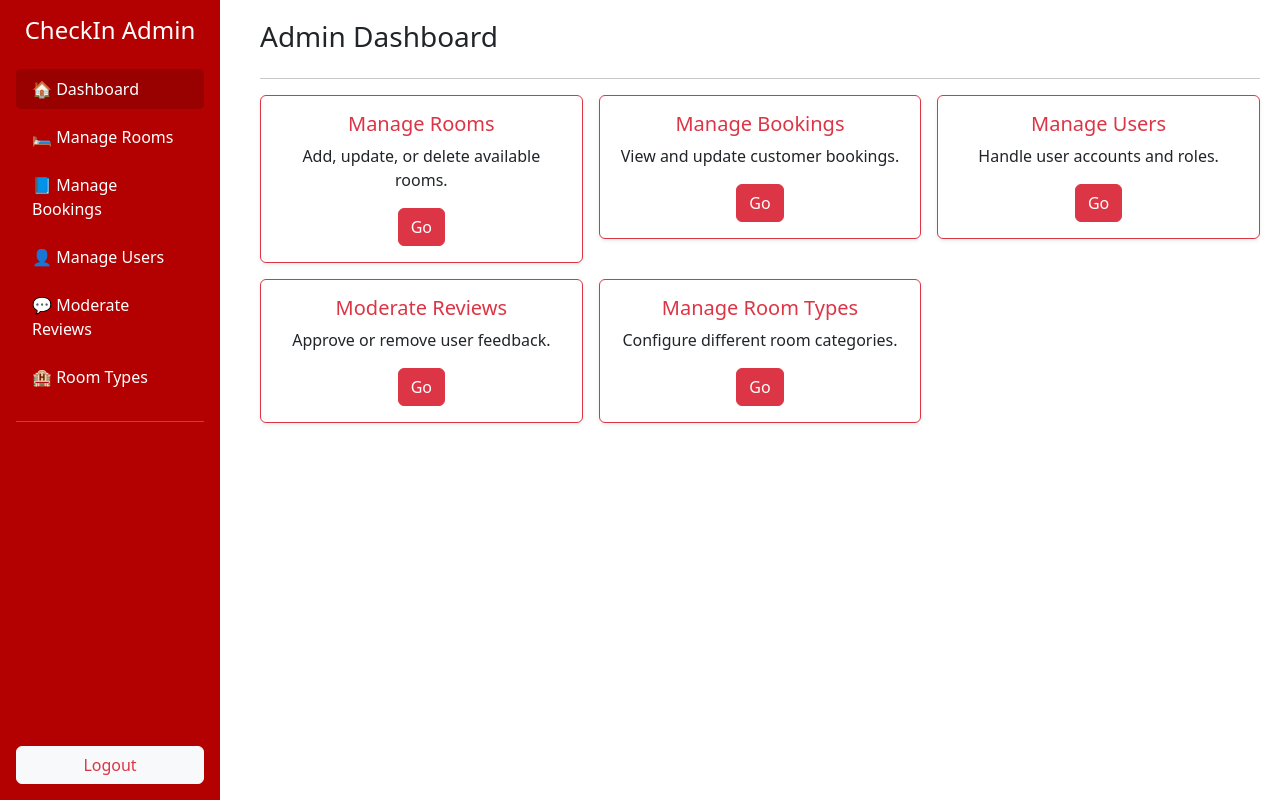
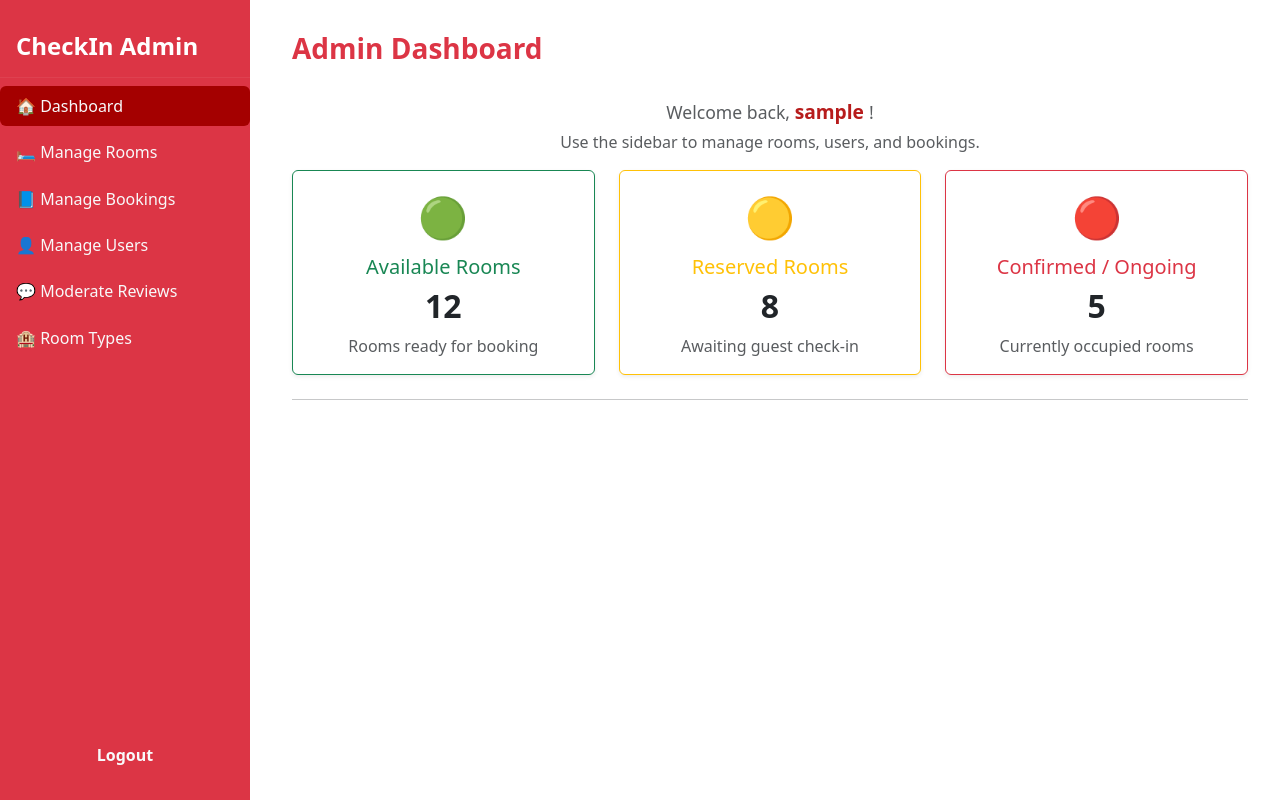
Before and after one commit to shitsoke/CheckIn, a PHP site: page /admin/index.php in a window 1280 px wide. Run offline with PHP 8.4, Linux system fonts and the light colour scheme; a user stored in the database is signed in.

Commit message:
MADE ADMIN SIDEBAR PERSISTENT ACROSS ALL ADMIN PAGES

```diff
--- /dev/null
+++ b/admin/admin_sidebar.php
@@ -0,0 +1,129 @@
+<?php
+if (session_status() === PHP_SESSION_NONE) session_start();
+if (!isset($_SESSION['user_id']) || $_SESSION['role'] !== 'admin') {
+  header("Location: ../login.php");
+  exit;
+}
+$current_page = basename($_SERVER['PHP_SELF']);
+?>
+<!-- Bootstrap CSS -->
+<link href="https://cdn.jsdelivr.net/npm/bootstrap@5.3.0/dist/css/bootstrap.min.css" rel="stylesheet">
+
+<style>
+  /* Base colors / spacing */
+  :root {
+    --admin-red: #8B0000;
+    --admin-red-dark: #a40000;
+  }
+
+  /* Offcanvas will be used for small screens.
+     On large screens we force it to look/behave like a fixed sidebar. */
+  .sidebar {
+    background-color: var(--admin-red);
+    color: #fff;
+  }
+
+  .sidebar .offcanvas-header {
+    border-bottom: 1px solid rgba(255,255,255,0.06);
+  }
+
+  .sidebar .nav-link {
+    color: #f8f9fa !important;
+    border-radius: 6px;
+    margin-bottom: 0.4rem;
+  }
+  .sidebar .nav-link.active,
+  .sidebar .nav-link:hover {
+    background-color: var(--admin-red-dark);
+  }
+
+  .logout-btn {
+    background-color: #fff;
+    color: var(--admin-red-dark);
+    font-weight: 600;
+    border: none;
+  }
+  .logout-btn:hover { background-color: #f8d7da; }
+
+  /* Content spacing for desktop: keep margin-left in your page CSS too */
+  .content {
+    padding: 1.5rem;
+  }
+
+  /* ---------- Desktop: make offcanvas behave like fixed sidebar ---------- */
+  @media (min-width: 992px) {
+    /* make the offcanvas appear as a regular & fixed sidebar */
+    .offcanvas-lg.sidebar {
+      visibility: visible !important;   /* ensure visible */
+      transform: none !important;       /* prevent sliding transform */
+      position: fixed !important;
+      top: 0;
+      left: 0;
+      width: 250px;
+      height: 100vh;
+      border-right: 0;
+      background-color: var(--admin-red);
+      padding-top: 1rem;
+    }
+
+    /* offcanvas body should be full height column */
+    .offcanvas-lg.sidebar .offcanvas-body {
+      display: flex;
+      flex-direction: column;
+      height: calc(100vh - 56px); /* account for header space */
+      padding-top: 0.5rem;
+    }
+
+    /* adjust content spacing on desktop */
+    .content {
+      margin-left: 260px;
+      padding: 2rem;
+    }
+
+    /* hide the mobile navbar toggle on large screens */
+    .navbar-admin-toggle { display: none; }
+  }
+
+  /* ---------- Mobile: keep a compact content spacing ---------- */
+  @media (max-width: 991.98px) {
+    .content { margin-left: 0; padding: 1rem; }
+  }
+</style>
+
+<!-- Mobile toggle (shows only on small screens) -->
+<nav class="navbar navbar-dark bg-danger d-lg-none">
+  <div class="container-fluid">
+    <button class="btn btn-light text-danger fw-semibold" type="button" data-bs-toggle="offcanvas" data-bs-target="#adminSidebar" aria-controls="adminSidebar">
+      ☰ Menu
+    </button>
+    <span class="navbar-text text-white fw-bold">CheckIn Admin</span>
+  </div>
+</nav>
+
+<!-- Offcanvas sidebar: will be fixed on lg+ due to CSS above -->
+<div class="offcanvas-lg offcanvas-start sidebar text-bg-danger" tabindex="-1" id="adminSidebar" aria-labelledby="adminSidebarLabel">
+  <div class="offcanvas-header d-lg-flex align-items-center justify-content-between">
+    <h4 id="adminSidebarLabel" class="fw-bold mb-0">CheckIn Admin</h4>
+    <!-- close btn only visible on small screens -->
+    <button type="button" class="btn-close btn-close-white d-lg-none" data-bs-dismiss="offcanvas" aria-label="Close"></button>
+  </div>
+
+  <div class="offcanvas-body">
+    <ul class="nav flex-column mb-3">
+      <li><a href="index.php" class="nav-link <?= $current_page == 'index.php' ? 'active' : '' ?>">🏠 Dashboard</a></li>
+      <li><a href="manage_rooms.php" class="nav-link <?= $current_page == 'manage_rooms.php' ? 'active' : '' ?>">🛏 Manage Rooms</a></li>
+      <li><a href="manage_bookings.php" class="nav-link <?= $current_page == 'manage_bookings.php' ? 'active' : '' ?>">📘 Manage Bookings</a></li>
+      <li><a href="manage_users.php" class="nav-link <?= $current_page == 'manage_users.php' ? 'active' : '' ?>">👤 Manage Users</a></li>
+      <li><a href="manage_reviews.php" class="nav-link <?= $current_page == 'manage_reviews.php' ? 'active' : '' ?>">💬 Moderate Reviews</a></li>
+      <li><a href="manage_roomtypes.php" class="nav-link <?= $current_page == 'manage_roomtypes.php' ? 'active' : '' ?>">🏨 Room Types</a></li>
+    </ul>
+
+    <div class="mt-auto mb-5">
+  <a href="../logout.php" class="text-light btn w-100 fw-semibold">Logout</a>
+</div>
+
+  </div>
+</div>
+
+<!-- Bootstrap JS (required for offcanvas) -->
+<script src="https://cdn.jsdelivr.net/npm/bootstrap@5.3.0/dist/js/bootstrap.bundle.min.js"></script>
--- a/admin/edit_roomtype.php
+++ b/admin/edit_roomtype.php
@@ -1,7 +1,7 @@
 <?php
 session_start();
 require_once "../db_connect.php";
-
+include "admin_sidebar.php";
 if (!isset($_SESSION['user_id']) || $_SESSION['role'] !== 'admin') {
   header("Location: ../login.php");
   exit;
--- a/admin/index.php
+++ b/admin/index.php
@@ -1,135 +1,93 @@
 <?php
 session_start();
 require_once "../db_connect.php";
+include "admin_sidebar.php";
 if (!isset($_SESSION['user_id']) || $_SESSION['role'] !== 'admin') {
   header("Location: ../login.php");
   exit;
 }
+
+// ─────────────────────────────────────────────
+//  Placeholder counts — replace with real queries
+// ─────────────────────────────────────────────
+$available_rooms = 12;  // e.g., SELECT COUNT(*) FROM rooms WHERE status='available'
+$reserved_rooms  = 8;   // e.g., SELECT COUNT(*) FROM bookings WHERE status='reserved'
+$ongoing_rooms   = 5;   // e.g., SELECT COUNT(*) FROM bookings WHERE status='confirmed' OR 'ongoing'
 ?>
 <!doctype html>
 <html lang="en">
 <head>
   <meta charset="utf-8">
-  <title>Admin | CheckIn</title>
+  <title>Admin Dashboard | CheckIn</title>
   <link href="https://cdn.jsdelivr.net/npm/bootstrap@5.3.0/dist/css/bootstrap.min.css" rel="stylesheet">
   <style>
-    body {
-      background-color: #ffffff;
+    .stat-card {
+      transition: transform 0.2s ease, box-shadow 0.2s ease;
     }
-    .sidebar {
-      min-height: 100vh;
-      background-color: #b30000; /* deep red */
-      color: white;
-      position: fixed;
-      top: 0;
-      left: 0;
-      width: 220px;
-      padding-top: 20px;
+    .stat-card:hover {
+      transform: translateY(-4px);
+      box-shadow: 0 6px 16px rgba(0, 0, 0, 0.15);
     }
-    .sidebar a {
-      color: white;
-      text-decoration: none;
-    }
-    .sidebar a:hover {
-      background-color: #990000;
-      border-radius: 5px;
-    }
-    .sidebar .nav-link.active {
-      background-color: #990000;
-      border-radius: 5px;
-    }
-    .content {
-      margin-left: 240px;
-      padding: 20px;
+    .stat-icon {
+      font-size: 2.5rem;
+      margin-bottom: 0.5rem;
     }
   </style>
 </head>
 
 <body>
-  <div class="sidebar d-flex flex-column p-3">
-
-    <h4 class="text-center mb-4">CheckIn Admin</h4>
-    <ul class="nav flex-column">
-      <li class="nav-item mb-2">
-        <a href="admin_dashboard.php" class="nav-link active text-white">🏠 Dashboard</a>
-      </li>
-      <li class="nav-item mb-2">
-        <a href="manage_rooms.php" class="nav-link text-white">🛏 Manage Rooms</a>
-      </li>
-      <li class="nav-item mb-2">
-        <a href="manage_bookings.php" class="nav-link text-white">📘 Manage Bookings</a>
-      </li>
-      <li class="nav-item mb-2">
-        <a href="manage_users.php" class="nav-link text-white">👤 Manage Users</a>
-      </li>
-      <li class="nav-item mb-2">
-        <a href="manage_reviews.php" class="nav-link text-white">💬 Moderate Reviews</a>
-      </li>
-      <li class="nav-item mb-2">
-        <a href="manage_roomtypes.php" class="nav-link text-white">🏨 Room Types</a>
-      </li>
-    </ul>
-    <hr>
-    <a href="../logout.php" class="btn btn-light text-danger mt-auto">Logout</a>
-  </div>
-
   <div class="content">
-    <div class="d-flex justify-content-between align-items-center mb-3">
-      <h3>Admin Dashboard</h3>
+    <div class="d-flex justify-content-between align-items-center mb-4">
+      <h3 class="fw-bold text-danger">Admin Dashboard</h3>
     </div>
-    <hr>
-
-    <div class="row g-3">
+    <div class="text-center text-muted mb-3" style="font-size: 1.1rem;">
+  <p class="mb-1">
+    Welcome back,
+    <strong style="font-size: 1.2rem; color: #b71c1c;">
+      <?= htmlspecialchars($_SESSION['username'] ?? 'Admin') ?>
+    </strong>!
+  </p>
+  <small style="font-size: 1rem;">Use the sidebar to manage rooms, users, and bookings.</small>
+</div>
+    <div class="row g-4 mb-4">
+      <!-- Available Rooms -->
       <div class="col-md-4">
-        <div class="card border-danger shadow-sm">
-          <div class="card-body text-center">
-            <h5 class="card-title text-danger">Manage Rooms</h5>
-            <p class="card-text">Add, update, or delete available rooms.</p>
-            <a href="manage_rooms.php" class="btn btn-danger">Go</a>
+        <div class="card stat-card text-center border-success shadow-sm">
+          <div class="card-body">
+            <div class="stat-icon text-success">🟢</div>
+            <h5 class="card-title text-success">Available Rooms</h5>
+            <h2 class="fw-bold"><?= $available_rooms ?></h2>
+            <p class="text-muted mb-0">Rooms ready for booking</p>
           </div>
         </div>
       </div>
 
+      <!-- Reserved Rooms -->
       <div class="col-md-4">
-        <div class="card border-danger shadow-sm">
-          <div class="card-body text-center">
-            <h5 class="card-title text-danger">Manage Bookings</h5>
-            <p class="card-text">View and update customer bookings.</p>
-            <a href="manage_bookings.php" class="btn btn-danger">Go</a>
+        <div class="card stat-card text-center border-warning shadow-sm">
+          <div class="card-body">
+            <div class="stat-icon text-warning">🟡</div>
+            <h5 class="card-title text-warning">Reserved Rooms</h5>
+            <h2 class="fw-bold"><?= $reserved_rooms ?></h2>
+            <p class="text-muted mb-0">Awaiting guest check-in</p>
           </div>
         </div>
       </div>
 
+      <!-- Confirmed / Ongoing Rooms -->
       <div class="col-md-4">
-        <div class="card border-danger shadow-sm">
-          <div class="card-body text-center">
-            <h5 class="card-title text-danger">Manage Users</h5>
-            <p class="card-text">Handle user accounts and roles.</p>
-            <a href="manage_users.php" class="btn btn-danger">Go</a>
-          </div>
-        </div>
-      </div>
-
-      <div class="col-md-4">
-        <div class="card border-danger shadow-sm">
-          <div class="card-body text-center">
-            <h5 class="card-title text-danger">Moderate Reviews</h5>
-            <p class="card-text">Approve or remove user feedback.</p>
-            <a href="manage_reviews.php" class="btn btn-danger">Go</a>
-          </div>
-        </div>
-      </div>
-
-      <div class="col-md-4">
-        <div class="card border-danger shadow-sm">
-          <div class="card-body text-center">
-            <h5 class="card-title text-danger">Manage Room Types</h5>
-            <p class="card-text">Configure different room categories.</p>
-            <a href="manage_roomtypes.php" class="btn btn-danger">Go</a>
+        <div class="card stat-card text-center border-danger shadow-sm">
+          <div class="card-body">
+            <div class="stat-icon text-danger">🔴</div>
+            <h5 class="card-title text-danger">Confirmed / Ongoing</h5>
+            <h2 class="fw-bold"><?= $ongoing_rooms ?></h2>
+            <p class="text-muted mb-0">Currently occupied rooms</p>
           </div>
         </div>
       </div>
     </div>
+
+    <hr class="mb-4">
   </div>
 </body>
 </html>
--- a/admin/manage_bookings.php
+++ b/admin/manage_bookings.php
@@ -2,6 +2,7 @@
 session_start();
 require_once "../db_connect.php";
 require_once __DIR__ . '/../includes/csrf.php';
+include "admin_sidebar.php";
 if (!isset($_SESSION['user_id']) || $_SESSION['role'] !== 'admin') {
   header("Location: ../login.php"); exit;
 }
@@ -106,9 +107,6 @@ $res = $stmt->get_result();
   <?php if (!empty($_GET['msg']) && $_GET['msg']==='booking_updated'): ?>
     <div class="alert alert-success">Booking updated.</div>
   <?php endif; ?>
-
-  <a href="index.php" class="btn btn-outline-danger mb-3">← Back</a>
-
   <form method="get" class="row gy-2 gx-2 mb-3">
     <div class="col-md-3"><input name="q" value="<?=htmlspecialchars($_GET['q'] ?? '')?>" class="form-control" placeholder="Search by user email or room #"></div>
     <div class="col-md-2">
--- a/admin/manage_reviews.php
+++ b/admin/manage_reviews.php
@@ -2,6 +2,7 @@
 session_start();
 require_once "../db_connect.php";
 require_once __DIR__ . '/../includes/csrf.php';
+include "admin_sidebar.php";
 if (!isset($_SESSION['user_id']) || $_SESSION['role'] !== 'admin') {
   header("Location: ../login.php"); exit;
 }
@@ -49,7 +50,6 @@ $res = $stmt->get_result();
 <body class="p-4 bg-light">
 <div class="container">
   <h3 class="text-danger fw-bold mb-3">Reviews Moderation</h3>
-  <a href="index.php" class="btn btn-outline-danger mb-3">← Back</a>
   <div class="alert alert-danger">
     <strong>Note:</strong> Toggle hides/unhides a review from public view. Delete permanently removes a review.
   </div>
--- a/admin/manage_rooms.php
+++ b/admin/manage_rooms.php
@@ -1,6 +1,7 @@
 <?php
 session_start();
 require_once "../db_connect.php";
+include "admin_sidebar.php";
 if (!isset($_SESSION['user_id']) || $_SESSION['role'] !== 'admin') {
   header("Location: ../login.php"); exit;
 }
@@ -95,7 +96,6 @@ $types = $conn->query("SELECT * FROM room_types");
 <div class="container">
   <div class="d-flex justify-content-between align-items-center mb-3">
     <h3>Manage Rooms</h3>
-    <a href="index.php" class="btn btn-secondary">← Back</a>
   </div>
 
   <?php if($msg): ?><div class="alert alert-info"><?=$msg?></div><?php endif; ?>
--- a/admin/manage_roomtypes.php
+++ b/admin/manage_roomtypes.php
@@ -1,6 +1,7 @@
 <?php
 session_start();
 require_once "../db_connect.php";
+include "admin_sidebar.php";
 if (!isset($_SESSION['user_id']) || $_SESSION['role'] !== 'admin') {
   header("Location: ../login.php");
   exit;
@@ -17,7 +18,6 @@ $result = $conn->query("SELECT * FROM room_types ORDER BY id ASC");
 <body class="p-4 bg-light">
 <div class="container">
   <h3 class="text-danger fw-bold mb-3">Manage Room Types</h3>
-  <a href="index.php" class="btn btn-outline-danger mb-3">Back to Dashboard</a>
   <table class="table table-bordered text-center align-middle">
     <thead class="table-danger">
       <tr>
--- a/admin/manage_users.php
+++ b/admin/manage_users.php
@@ -2,6 +2,7 @@
 session_start();
 require_once "../db_connect.php";
 require_once __DIR__ . '/../includes/name_helper.php';
+include "admin_sidebar.php";
 
 // Check if logged in as admin
 if (!isset($_SESSION['user_id']) || $_SESSION['role'] !== 'admin') {
@@ -83,8 +84,6 @@ $res = $stmt->get_result();
 <body class="p-4 bg-light">
 <div class="container">
   <h3 class="text-danger fw-bold mb-3">Manage Users</h3>
-  <a href="index.php" class="btn btn-outline-danger mb-3">← Back</a>
-
   <form method="get" class="row gy-2 gx-2 mb-3">
     <div class="col-md-4">
       <input name="q" value="<?=htmlspecialchars($_GET['q'] ?? '')?>" class="form-control border-danger" placeholder="Search by name or email">
--- a/admin/room_details.php
+++ b/admin/room_details.php
@@ -2,6 +2,7 @@
 session_start();
 require_once "../db_connect.php";
 require_once __DIR__ . '/../includes/csrf.php';
+include "admin_sidebar.php";
 if (!isset($_SESSION['user_id']) || $_SESSION['role'] !== 'admin') {
   header("Location: ../login.php"); exit;
 }
--- a/admin/upload_room_images.php
+++ b/admin/upload_room_images.php
@@ -1,6 +1,7 @@
 <?php
 session_start();
 require_once "../db_connect.php";
+include "admin_sidebar.php";
 if (!isset($_SESSION['user_id']) || $_SESSION['role'] !== 'admin') {
   header("Location: ../login.php"); exit;
 }
--- a/admin/view_user.php
+++ b/admin/view_user.php
@@ -1,6 +1,7 @@
 <?php
 session_start();
 require_once "../db_connect.php";
+include "admin_sidebar.php";
 if (!isset($_SESSION['user_id']) || $_SESSION['role'] !== 'admin') {
   header("Location: ../login.php"); exit;
 }
```
